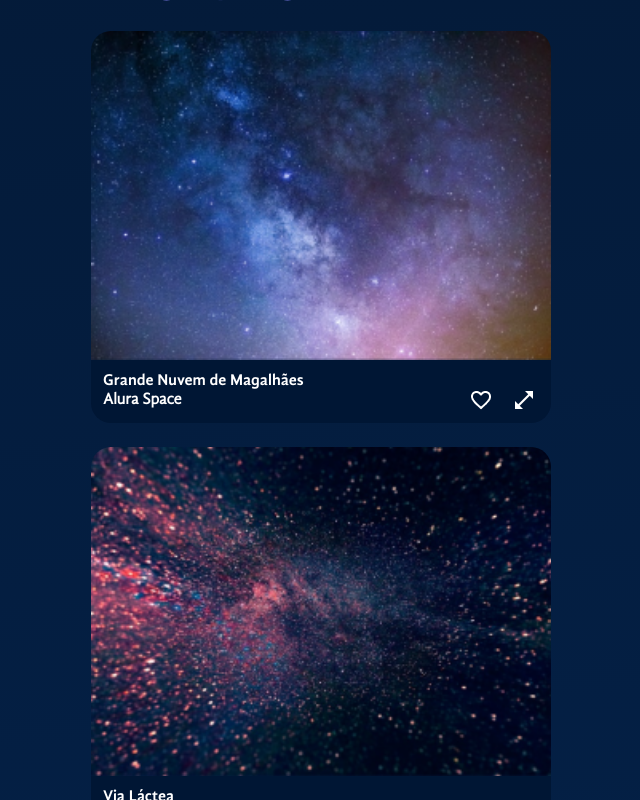
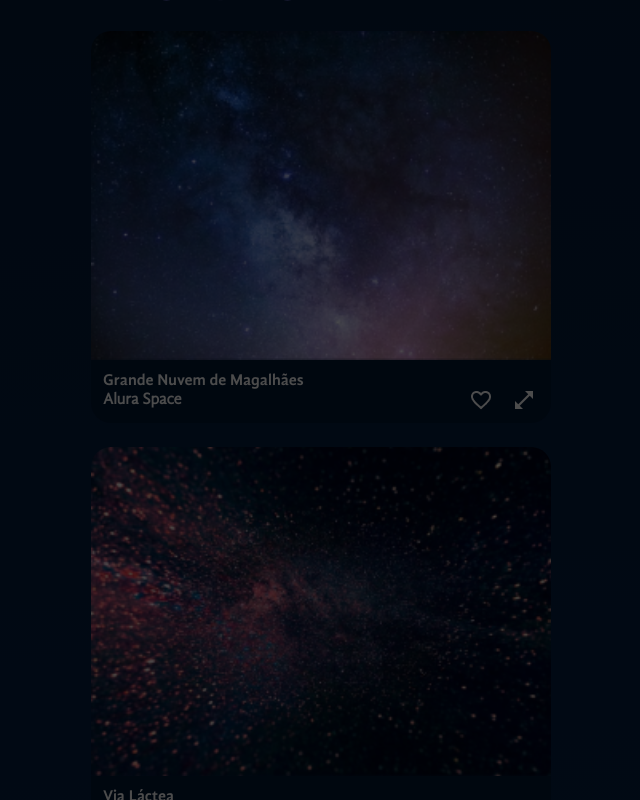
Before and after one commit to pedrorosinha/curso-react-alura-space-app, a React (Vite) app: page / in a window 1280 px wide. Both pictures are taken after a click on the button 669 px from the left and 1091 px from the top of the page. Shown: the part 691-1491 px from the top of the page, without its empty margins (145-785 px from the left). Built offline with nearby package versions, Linux system fonts and the light colour scheme.

Commit message:
Adicionando o modal do zoom das fotos da galeria já com a opacidade

```diff
--- a/src/App.jsx
+++ b/src/App.jsx
@@ -7,6 +7,7 @@
 import Galeria from "./componentes/Galeria";
 import fotos from './fotos.json'
 import { useState } from "react";
+import ModalZoom from "./componentes/ModalZoom";
 
 const FundoGradiente = styled.div`
 background: linear-gradient(174.61deg, #041833 4.16%, #04244F 48%, #154580 96.76%);
@@ -33,6 +34,7 @@
 
 const App = () => {
   const [fotosDaGaleria, setFotosDaGaleria] = useState(fotos)
+  const [fotoSelecionada, setFotoSelecionada] = useState(null)
   return (
     <FundoGradiente>
       <EstilosGlobais />
@@ -45,10 +47,11 @@
               texto={"A galeria mais completa de fotos do espaço"}
               backgroundImage={bannerBackground}
             />
-            <Galeria fotos={fotosDaGaleria} />
+            <Galeria aoFotoSelecionada ={foto => setFotoSelecionada(foto)} fotos={fotosDaGaleria} />
           </ConteudoGaleria>
         </MainContainer>
       </AppContainer>
+      <ModalZoom foto={fotoSelecionada}/>
     </FundoGradiente>
   )
 }
--- a/src/componentes/Galeria/Imagem/index.jsx
+++ b/src/componentes/Galeria/Imagem/index.jsx
@@ -36,7 +36,7 @@
     align-items: center;
 `
 
-const Imagem = ({ foto, expandida = false }) => {
+const Imagem = ({ foto, expandida = false, aoZoomSolicitado }) => {
     return (<Figure $expandida={expandida} id={`foto-${foto.id}`}>
         <img src={foto.path} alt={foto.alt} />
         <figcaption>
@@ -46,7 +46,7 @@
                 <BotaoIcone>
                     <img src="/icones/favorito.png" alt="Icone de favorito" />
                 </BotaoIcone>
-                {!expandida && <BotaoIcone aria-hidden={expandida}>
+                {!expandida && <BotaoIcone aria-hidden={expandida} onClick={() => aoZoomSolicitado(foto)}>
                     <img src="/icones/expandir.png" alt="Icone de expandir" />
                 </BotaoIcone>}
             </Rodape>
--- a/src/componentes/Galeria/index.jsx
+++ b/src/componentes/Galeria/index.jsx
@@ -20,7 +20,7 @@
     gap: 24px;
 `
 
-const Galeria = ({ fotos = [] }) => {
+const Galeria = ({ fotos = [], aoFotoSelecionada }) => {
     return (
         <>
             <Tags />
@@ -29,6 +29,7 @@
                     <Titulo>Navegue pela galeria</Titulo>
                     <ImagensContainer>
                         {fotos.map(foto => <Imagem
+                            aoZoomSolicitado={aoFotoSelecionada}
                             key={foto.id}
                             foto={foto} />)
                         }
--- /dev/null
+++ b/src/componentes/ModalZoom/index.jsx
@@ -0,0 +1,34 @@
+import styled from "styled-components";
+import Imagem from "../Galeria/Imagem";
+
+const Overlay = styled.div`
+    background-color: rgba(0, 0, 0, 0.7);
+    position: fixed;
+    top: 0;
+    right: 0;
+    bottom: 0;
+    left: 0;
+`
+
+const DialogEstilizado = styled.dialog`
+    position: absolute;
+    top: 294px;
+`
+
+const ModalZoom = ({ foto }) => {
+    return (
+        <>
+            {foto && <>
+                <Overlay />
+                <DialogEstilizado open={!!foto}>
+                    <Imagem foto={foto} expandida={true} />
+                    <form method="dialog">
+                        <button>OK</button>
+                    </form>
+                </DialogEstilizado>
+            </>}
+        </>
+    )
+}
+
+export default ModalZoom;
```
